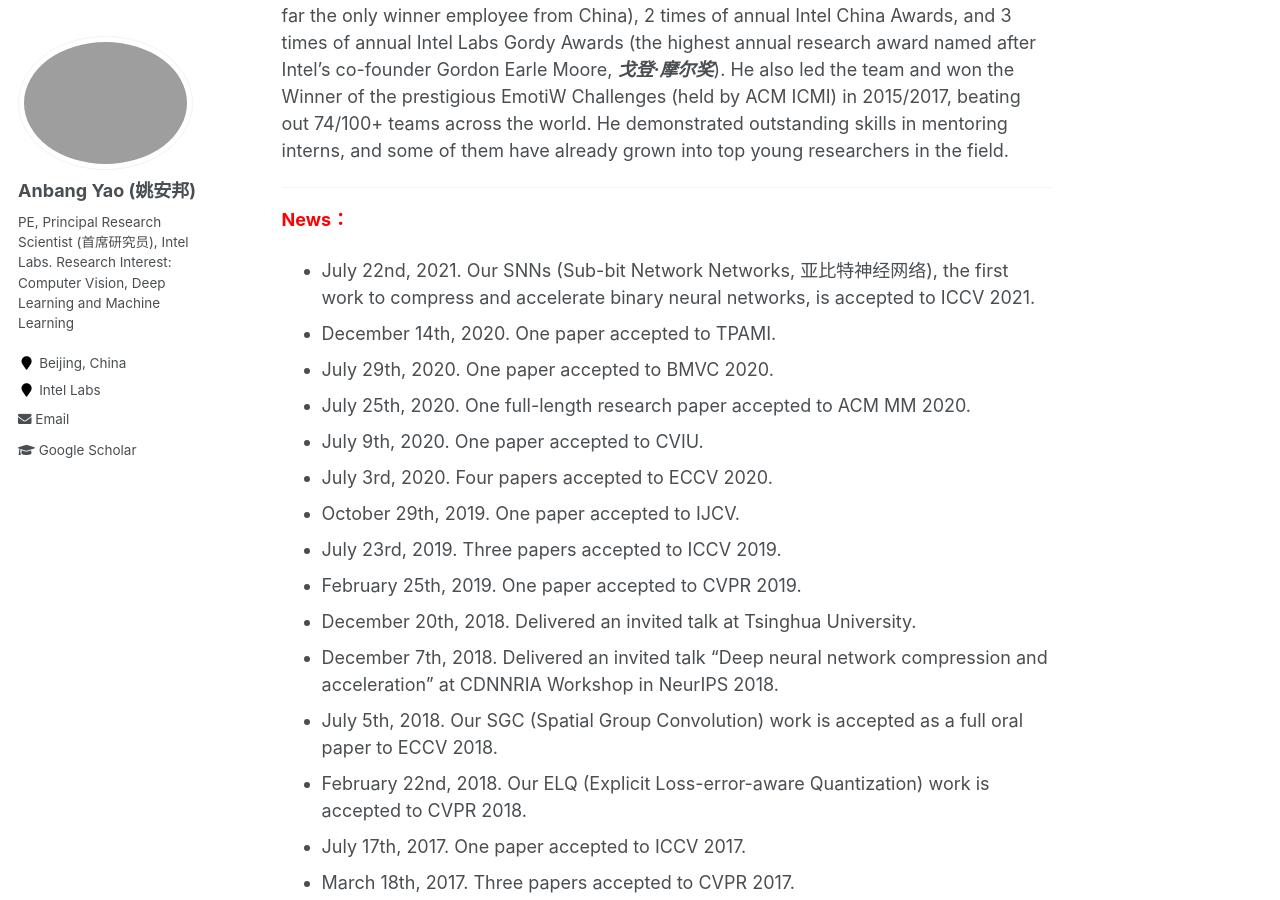
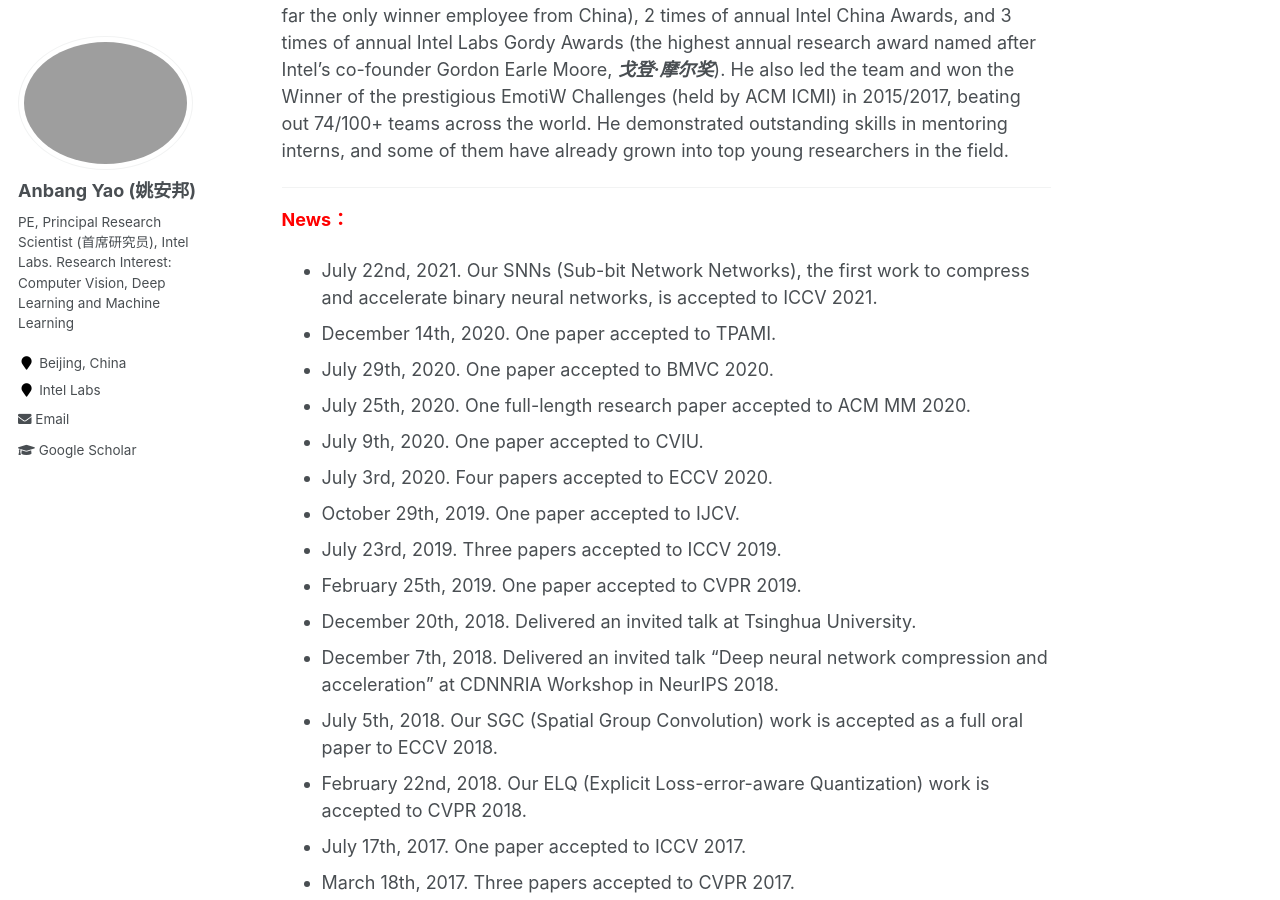
Before and after one commit to YaoAnbang/YaoAnbang.github.io, a Jekyll site: the page built from _pages/about.md, in a window 1280 px wide and 900 px high, scrolled down 376 px. Built offline with Jekyll 4.4.1, drawn with Linux system fonts in a browser that asks for light colours.

Commit message:
Update about.md

```diff
--- a/_pages/about.md
+++ b/_pages/about.md
@@ -18,7 +18,7 @@
 **<font color="red">News：</font>**
 
 <!--+ July 9th, 2020. One paper accepted to CVIU.-->
-+ July 22nd, 2021. Our SNNs (Sub-bit Network Networks, 亚比特神经网络), the first work to compress and accelerate binary neural networks, is accepted to ICCV 2021.
++ July 22nd, 2021. Our SNNs (Sub-bit Network Networks), the first work to compress and accelerate binary neural networks, is accepted to ICCV 2021.
 + December 14th, 2020. One paper accepted to TPAMI.
 + July 29th, 2020. One paper accepted to BMVC 2020.
 + July 25th, 2020. One full-length research paper accepted to ACM MM 2020.
```
